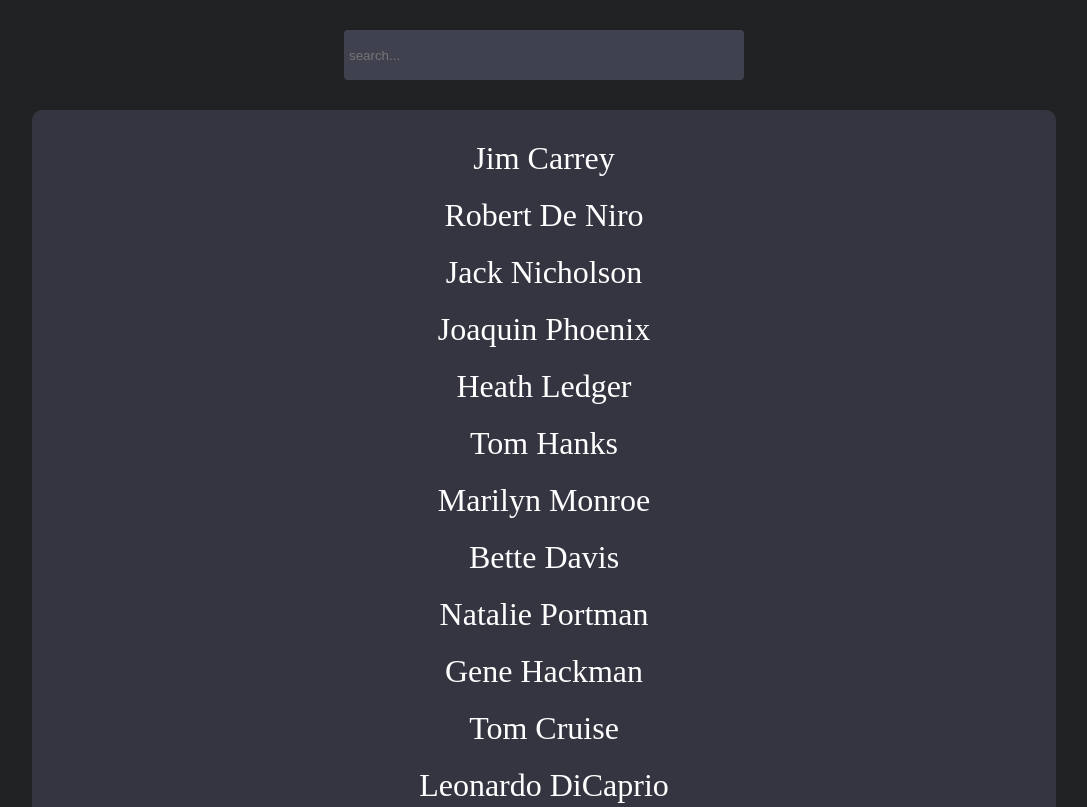
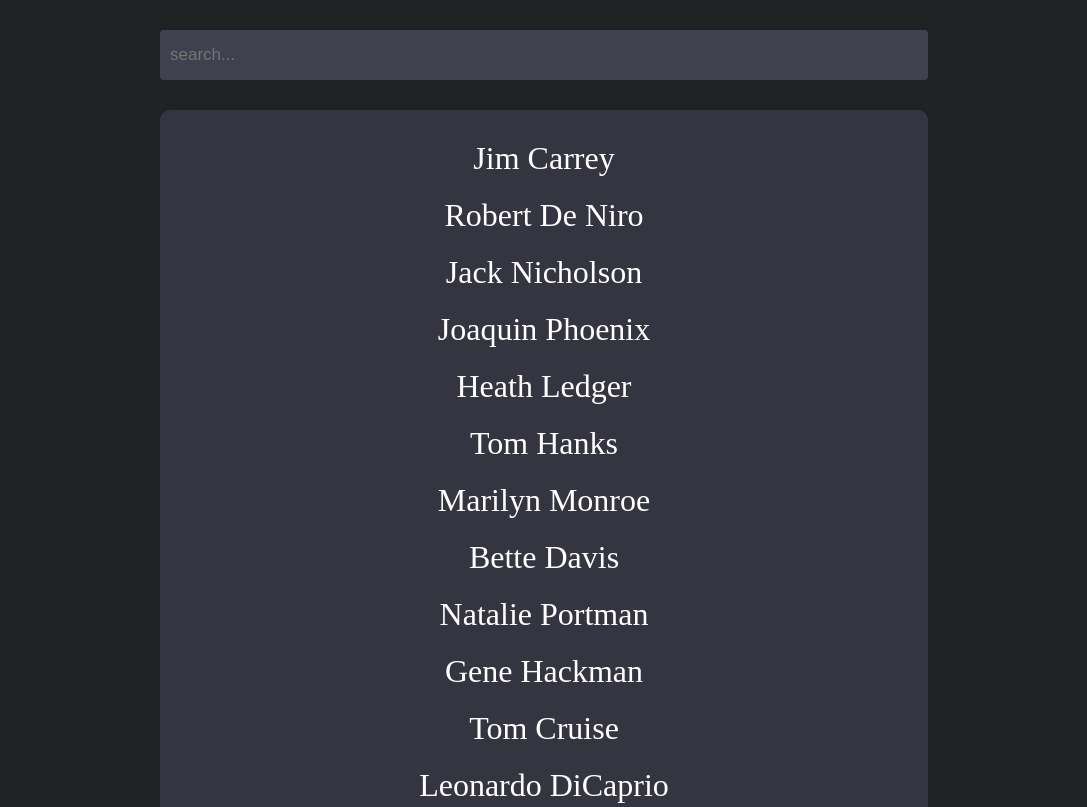
Before and after one commit to arberLisaj/vanilla_projects, a plain HTML site: page searchbar/index.html in a window 1280 px wide. Shown: the top 807 px of the page, without its empty margins (96-1183 px from the left). Drawn offline with Linux system fonts and the light colour scheme.

Commit message:
additional styles

```diff
--- a/searchbar/style.css
+++ b/searchbar/style.css
@@ -9,18 +9,19 @@ body {
 #inputBox {
   display: block;
   height: 50px;
-  width: 400px;
-  padding: 5px;
+  width: 60%;
+  padding: 5px 10px;
   outline: none;
   border: none;
   border-radius: 4px;
   margin: 30px auto;
   background-color: #40414f;
   color: white;
+  font-size: 17px;
 }
 .content_container {
   margin: auto;
-  max-width: 80%;
+  max-width: 60%;
   display: flex;
   flex-direction: column;
   align-items: center;
```
